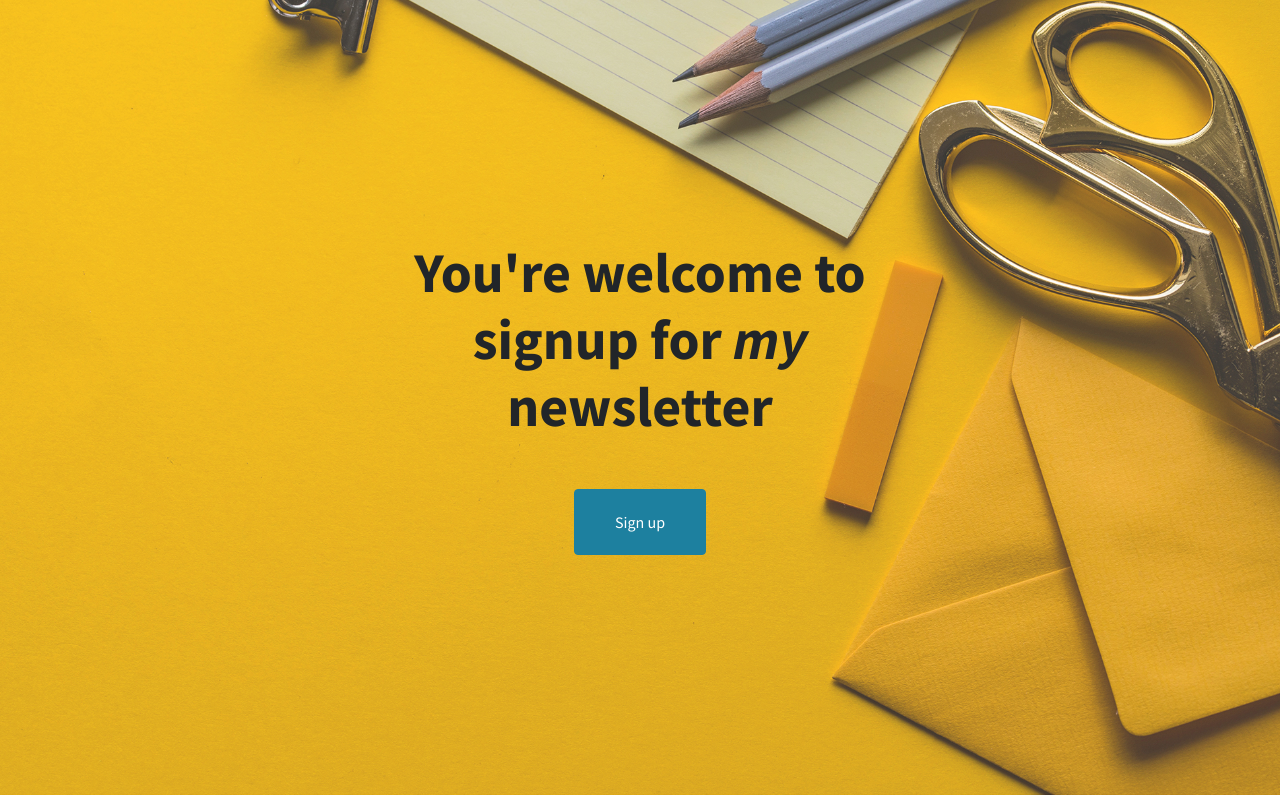
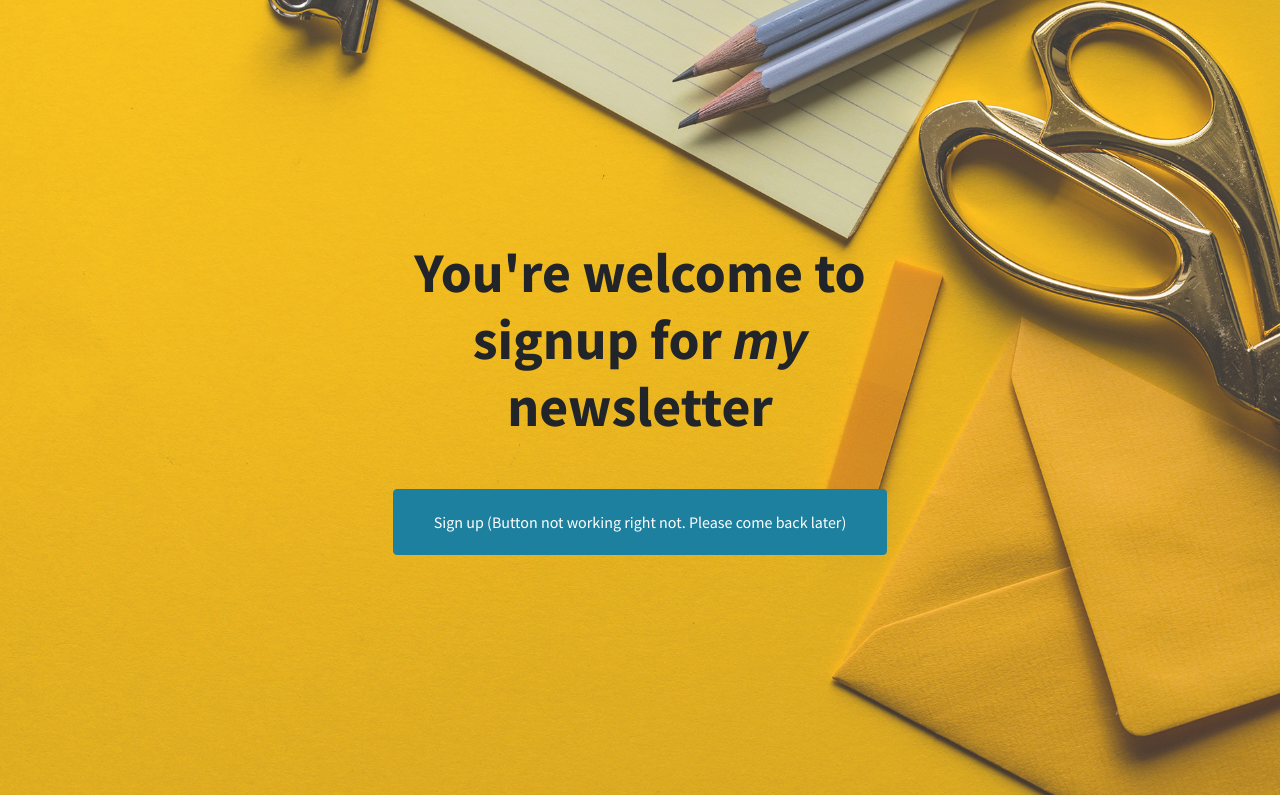
Before and after one commit to HackmanGandalf/personal, a Flask app: page / in a window 1280 px wide. Shown: the part 2667-3466 px from the top of the page. Run offline with Flask 2, Linux system fonts and the light colour scheme; some libraries are stand-ins or nearby versions.

Commit message:
Update index.html

```diff
--- a/templates/index.html
+++ b/templates/index.html
@@ -99,7 +99,7 @@
                     <em>my</em>
                     newsletter
                 </h2>
-                <a class="btn btn-primary btn-xl" href="https://startbootstrap.com/theme/stylish-portfolio/">Sign up</a>
+                <a class="btn btn-primary btn-xl" href="#">Sign up (Button not working right not. Please come back later)</a>
             </div>
         </section>
         <!-- Portfolio-->
```
